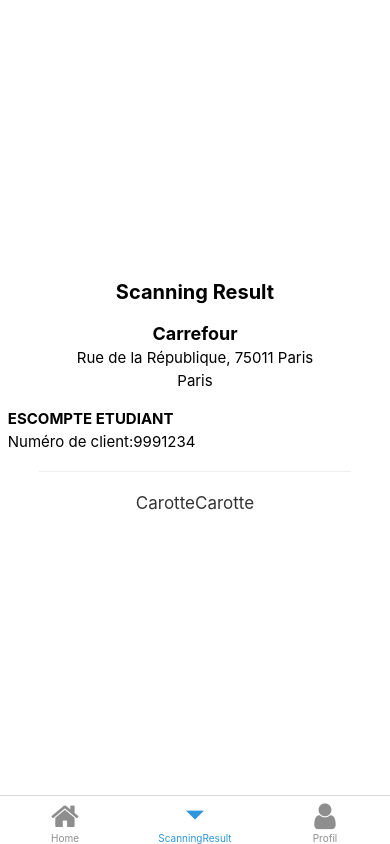
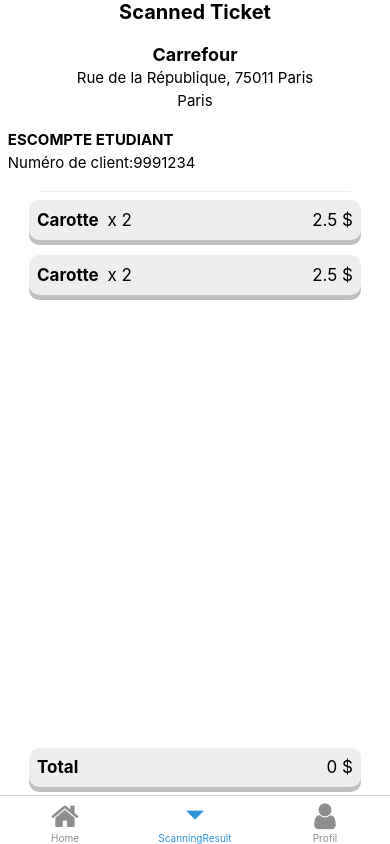
Before and after one commit to AlphaBryan/ReceiptScanner, a React Native app: screen /ScanningResult in a window 390 px wide. Built offline with nearby package versions, Linux system fonts and the light colour scheme; what expo-linking would draw is missing.

Commit message:
design of result page

```diff
--- a/screens/Scanning/ScanningResult.tsx
+++ b/screens/Scanning/ScanningResult.tsx
@@ -1,30 +1,53 @@
-import { StyleSheet } from "react-native";
+import { useState } from "react";
+import { ScrollView, StyleSheet, ActivityIndicator } from "react-native";
 
 import { Text, View } from "../../components/Themed";
 
 export default function ScanningResult() {
-  const market : market = {
+  const [loading, setLoading] = useState(false);
+  const market: market = {
     name: "Carrefour",
     address: "Rue de la République, 75011 Paris",
     phone: "01 43 54 65 76",
     city: "Paris",
-  }
+  };
+  const product1: product = {
+    name: "Carotte",
+    quantity: 2,
+    price: 2.5,
+  };
   const ticket: ticket = {
     market: market,
     client: {
       type: "ESCOMPTE ETUDIANT",
       numberClient: "Numéro de client:9991234",
     },
-    Products: [],
+    Products: [product1, product1],
     total: 0,
   };
+  if (loading == true) {
+    return (
+      <View style={styles.container}>
+        {/* //waiting for the result */}
+        <Text style={styles.pageTitle}>Scanning Ticket</Text>
+        <Text style={styles.marketName}>Loading...</Text>
+        <ActivityIndicator
+          size="large"
+          color="gray"
+          style={{ marginTop: "5%" }}
+        />
+      </View>
+    );
+  }
   return (
     <View style={styles.container}>
-      <Text style={styles.pageTitle}>Scanning Result</Text>
+      <Text style={styles.pageTitle}>Scanned Ticket</Text>
       <Text style={styles.marketName}>{ticket.market.name}</Text>
       <Text style={styles.marketInfo}>{ticket.market.address}</Text>
       <Text style={styles.marketInfo}>{ticket.market.city}</Text>
-      <Text style={[styles.clientInfo, { fontWeight: "bold" , paddingTop:'5%'}]}>
+      <Text
+        style={[styles.clientInfo, { fontWeight: "bold", paddingTop: "5%" }]}
+      >
         {ticket.client.type}
       </Text>
       <Text style={styles.clientInfo}>{ticket.client.numberClient}</Text>
@@ -33,21 +56,22 @@
         lightColor="#eee"
         darkColor="rgba(255,255,255,0.1)"
       />
+      <ScrollView style={styles.articlesContainer}>
+        {ticket.Products.map((product, index) => (
+          <View style={styles.articleContainer} key={index}>
+            <Text style={styles.text}>
+              <Text style={{ fontWeight: "bold" }}>{product.name} </Text> x{" "}
+              {product.quantity}
+            </Text>
+            <Text style={styles.text}>{product.price} $</Text>
+          </View>
+        ))}
+      </ScrollView>
       <View style={styles.articleContainer}>
-        <Text
-          style={styles.text}
-          lightColor="rgba(0,0,0,0.8)"
-          darkColor="rgba(255,255,255,0.8)"
-        >
-          Carotte
+        <Text style={styles.text}>
+          <Text style={{ fontWeight: "bold" }}>Total </Text>
         </Text>
-        <Text
-          style={styles.text}
-          lightColor="rgba(0,0,0,0.8)"
-          darkColor="rgba(255,255,255,0.8)"
-        >
-          Carotte
-        </Text>
+        <Text style={styles.text}>{ticket.total} $</Text>
       </View>
     </View>
   );
@@ -79,19 +103,29 @@
     alignSelf: "flex-start",
   },
   separator: {
-    marginVertical: "5%",
+    marginTop: "5%",
     height: 1,
     width: "80%",
     backgroundColor: "#eee",
   },
+  articlesContainer: {
+    width: "100%",
+  },
   articleContainer: {
-    // alignItems: "center",
-    // flex: 1,
     justifyContent: "space-between",
-    alignContent: "space-between",
-    alignItems: "flex-start",
-    // marginHorizontal: 50,
+    backgroundColor: "#eee",
+    width: "85%",
     flexDirection: "row",
+    padding: "2%",
+    borderRadius: 10,
+    marginVertical: "2%",
+    alignSelf: "center",
+    shadowColor: "gray",
+    shadowOffset: {
+      width: 0,
+      height: 5,
+    },
+    shadowOpacity: 0.5,
   },
   text: {
     fontSize: 17,
```
Also changed, not shown: 1 other file (tests, documents, lock files or other folders).
